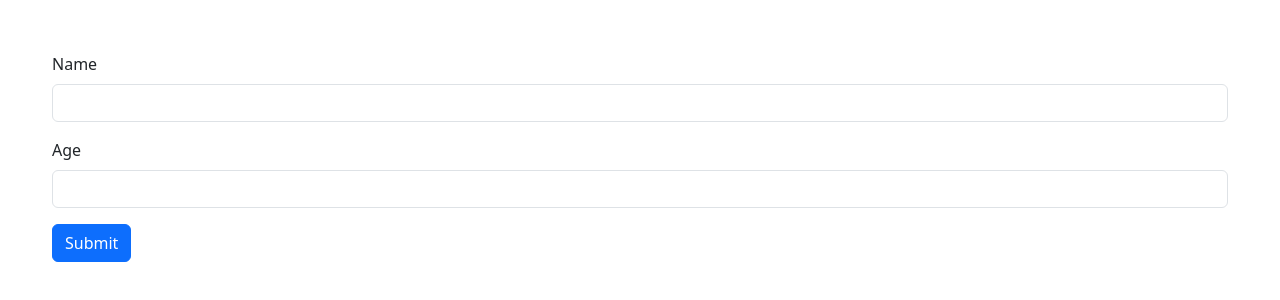
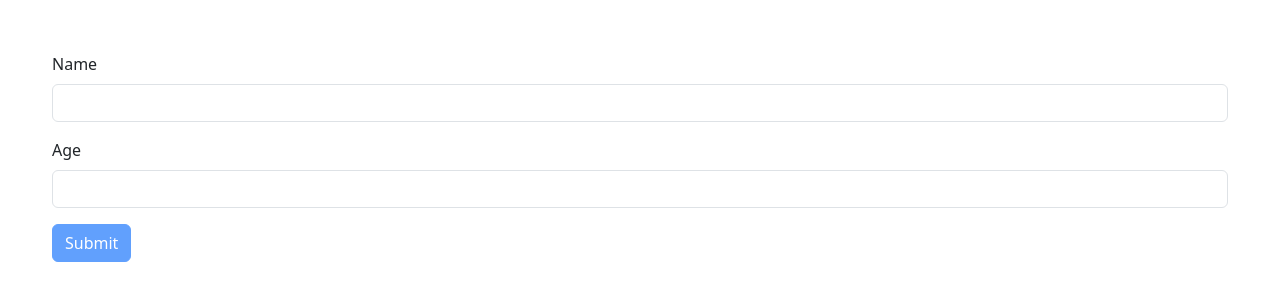
Before and after one commit to Celse13/practices-react, a React (Vite) app: page / in a window 1280 px wide. Shown: the top 300 px of the page. Built offline with nearby package versions, Linux system fonts and the light colour scheme.

Commit message:
finalized form pratices

```diff
--- a/src/components/Practice/FormTwo.tsx
+++ b/src/components/Practice/FormTwo.tsx
@@ -14,7 +14,7 @@
   const {
     register,
     handleSubmit,
-    formState: { errors },
+    formState: { errors, isValid },
   } = useForm<FormData>({ resolver: zodResolver(schema) });
 
   const onSubmit = (data: FieldValues) => {
@@ -47,7 +47,7 @@
         />
         {errors.age && <p className="text-danger">{errors.age.message}</p>}
       </div>
-      <button className="btn btn-primary" type="submit">
+      <button disabled={!isValid} className="btn btn-primary" type="submit">
         Submit
       </button>
     </form>
```
